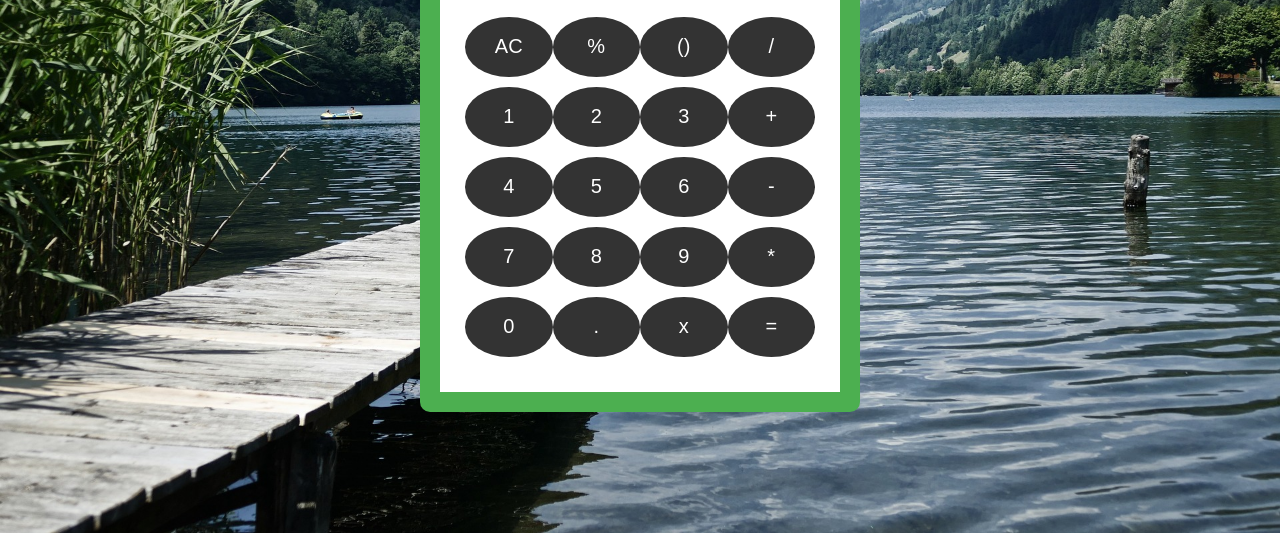
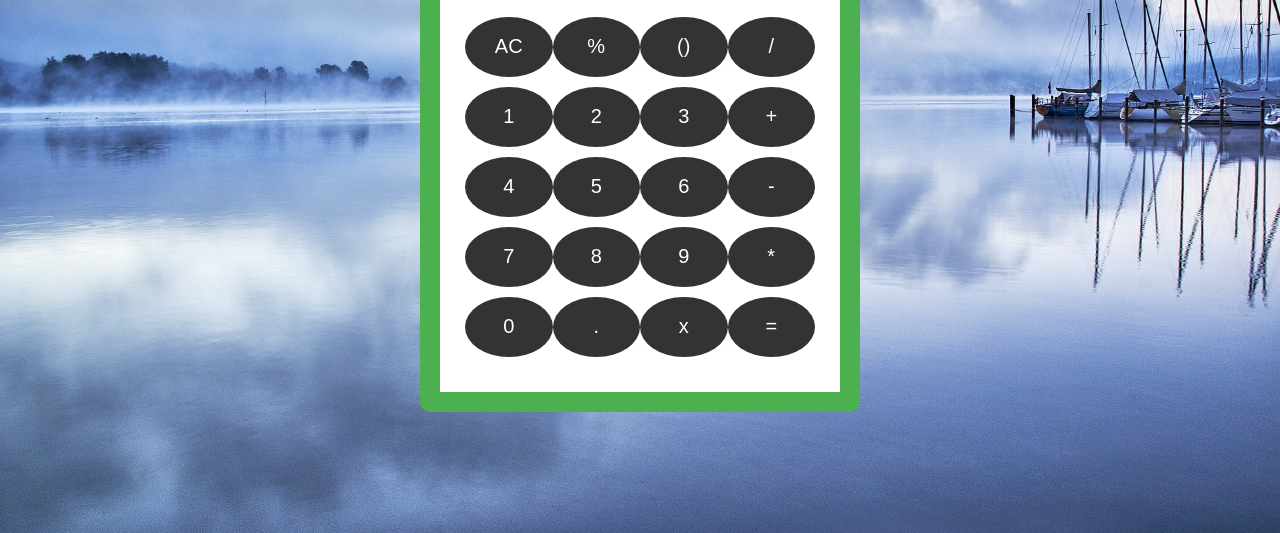
Before and after one commit to tapanChaubey/My-Calculator, a plain HTML site: page index.html in a window 1280 px wide. Shown: the part 267-800 px from the top of the page. Drawn offline with Linux system fonts and the light colour scheme.

Commit message:
change background

```diff
--- a/style.css
+++ b/style.css
@@ -11,7 +11,7 @@ body {
     align-items: center;
     height: 100vh;
     background-color: #db9f9f; /* Light gray background */
-    background-image: url("lake-4426212_1920.jpg");
+    background-image: url("blue-2702172_1920.jpg");
     background-position: center;
     background-size:cover ;
 }
```
